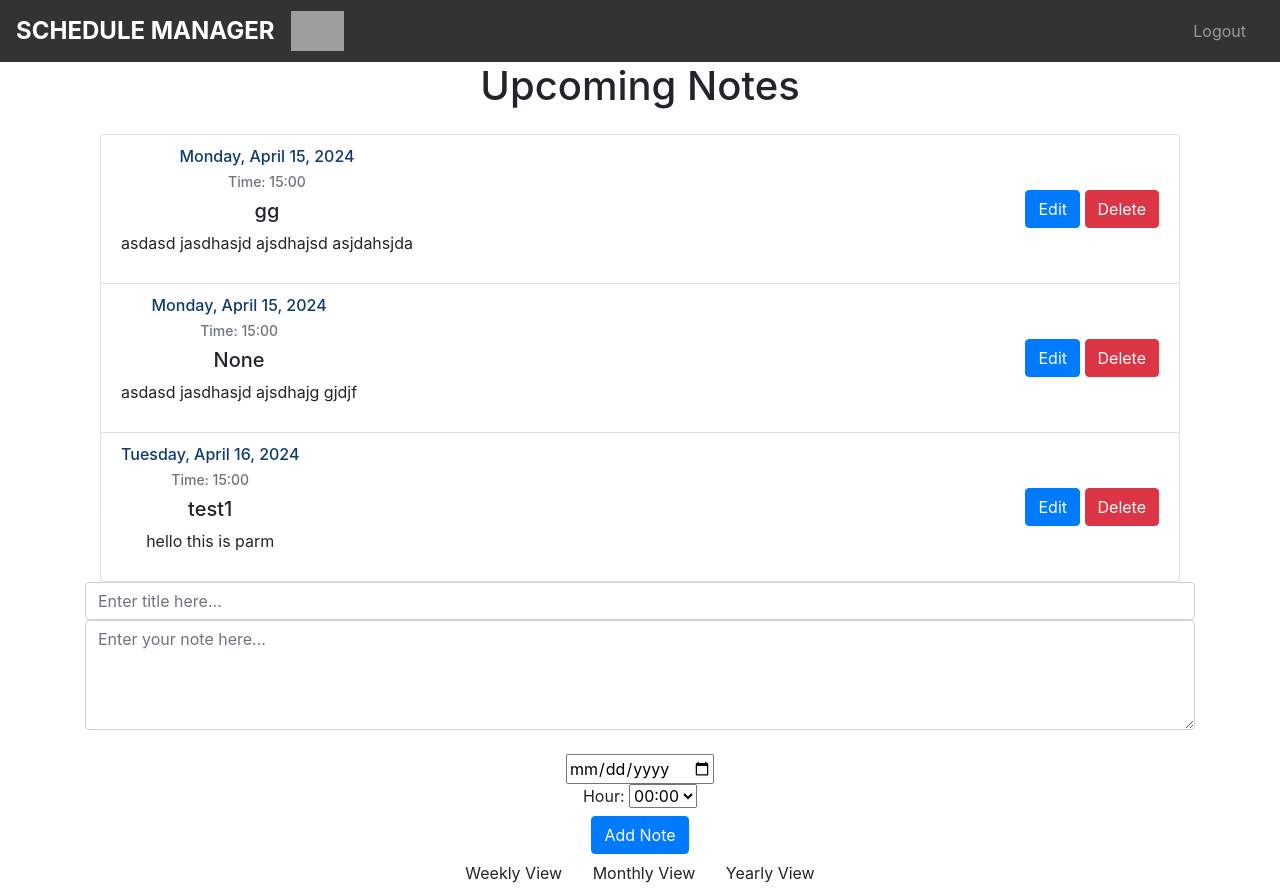
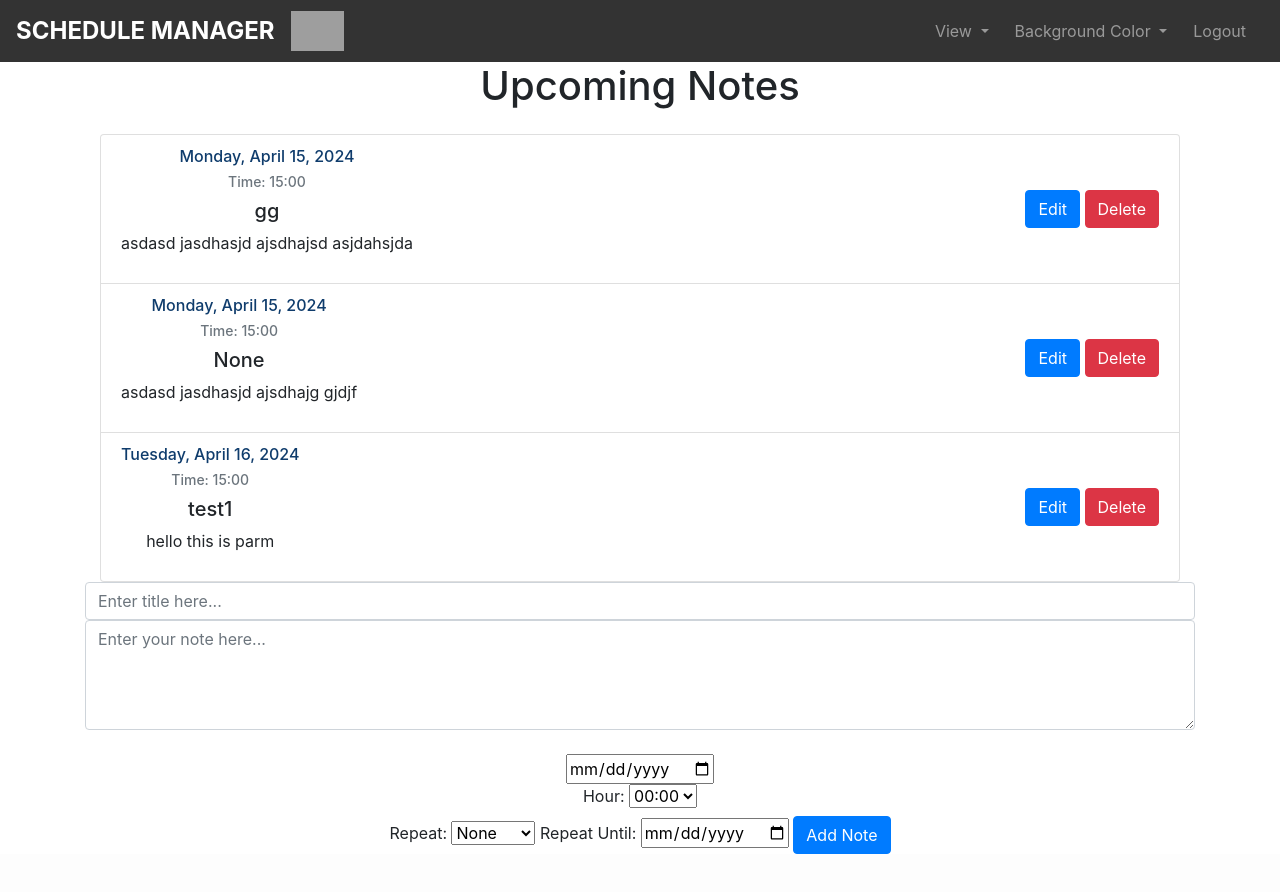
Before and after one commit to singhparmm/ScheduleMaster, a Flask app: page / in a window 1280 px wide. After the commit the page ends 854 px from the top, so only its background shows below. Run offline with Flask 3, Linux system fonts and the light colour scheme; a user stored in the database is signed in; data comes from the database, SQL or seed files in the repository; some libraries are stand-ins or nearby versions; grey boxes are pictures that could not be loaded.

Commit message:
Added repeat note and color option

```diff
--- a/website/templates/base.html
+++ b/website/templates/base.html
@@ -78,6 +78,26 @@
     <div class="collapse navbar-collapse" id="navbar">
       <div class="navbar-nav">
         {% if user.is_authenticated %}
+        <li class="nav-item dropdown">
+          <a class="nav-link dropdown-toggle" href="#" id="navbarDropdown" role="button" data-toggle="dropdown" aria-haspopup="true" aria-expanded="false">
+            View
+          </a>
+          <div class="dropdown-menu" aria-labelledby="viewDropdown">
+            <a class="dropdown-item" href="{{ url_for('views.weekly_view') }}">Weekly View</a>
+            <a class="dropdown-item" href="{{ url_for('views.monthly_view') }}">Monthly View</a>
+            <a class="dropdown-item" href="{{ url_for('views.yearly_view') }}">Yearly View</a>
+          </div>
+        </li>
+        <li class="nav-item dropdown">
+          <a class="nav-link dropdown-toggle" href="#" id="colorDropdown" role="button" data-toggle="dropdown" aria-haspopup="true" aria-expanded="false">
+            Background Color
+          </a>
+          <div class="dropdown-menu" aria-labelledby="colorDropdown">
+            <a class="dropdown-item" href="#" onclick="changeBackgroundColor('white')">White</a>
+            <a class="dropdown-item" href="#" onclick="changeBackgroundColor('lightgray')">Light Gray</a>
+            <a class="dropdown-item" href="#" onclick="changeBackgroundColor('lightblue')">Light Blue</a>
+          </div>
+        </li>
         <a class="nav-item nav-link" id="logout" href="/logout">Logout</a>
         {% else %}
         <a class="nav-item nav-link" id="login" href="/login">Login</a>
@@ -186,7 +206,17 @@ function toggleNoteContent(noteElement) {
 }
 
 
+function changeBackgroundColor(color) {
+    document.body.style.backgroundColor = color;
+    localStorage.setItem('backgroundColor', color);
+}
 
+window.onload = function() {
+    var savedColor = localStorage.getItem('backgroundColor');
+    if (savedColor) {
+      document.body.style.backgroundColor = savedColor;
+    }
+  };
 
 
 document.getElementById('add-note-form').addEventListener('submit', async (e) => {
@@ -195,11 +225,13 @@ document.getElementById('add-note-form').addEventListener('submit', async (e) =>
     const content = document.getElementById('note').value;
     const date = document.getElementById('note-date').value;
     const hour = document.getElementById('hour').value;
+    const repeatFrequency = document.getElementById('repeat-frequency').value;
+    const repeatDuration = document.getElementById('repeat-duration').value;
 
     const response = await fetch('/add_note', {
         method: 'POST',
         headers: {'Content-Type': 'application/json'},
-        body: JSON.stringify({title, date, hour, content})
+        body: JSON.stringify({title, date, hour, content, repeat_frequency: repeatFrequency, repeat_duration: repeatDuration})
     });
 
     if (response.ok) {
--- a/website/templates/day_detail.html
+++ b/website/templates/day_detail.html
@@ -12,8 +12,10 @@
             display: grid;
             grid-template-columns: 100px auto;
             gap: 10px;
+            background-color: white;
         }
         .time-slot, .note-entry {
+            background-color: white;
             padding: 10px;
             border: 1px solid #ccc;
         }
--- a/website/templates/home.html
+++ b/website/templates/home.html
@@ -40,23 +40,18 @@
             {% endfor %}
         </select>
         <br>
+        <label for="repeat-frequency">Repeat:</label>
+        <select name="repeat-frequency" id="repeat-frequency">
+            <option value="none">None</option>
+            <option value="daily">Daily</option>
+            <option value="weekly">Weekly</option>
+            <option value="monthly">Monthly</option>
+            <option value="yearly">Yearly</option>
+        </select>
+        <label for="repeat-duration">Repeat Until:</label>
+        <input type="date" name="repeat-duration" id="repeat-duration">
         <button type="submit" class="btn btn-primary">Add Note</button>
     </div>
 </form>
 
-  <div>
-    <a href="{{ url_for('views.weekly_view') }}" class="btn">Weekly View</a>
-    <a href="{{ url_for('views.monthly_view') }}" class="btn">Monthly View</a>
-    <a href="{{ url_for('views.yearly_view') }}" class="btn">Yearly View</a>
-  </div>
-
-  <script>
-
-
-
-
-
-
-
-  </script>
 {% endblock %}
--- a/website/templates/week_view.html
+++ b/website/templates/week_view.html
@@ -6,6 +6,9 @@
 <html lang="en">
     <head>
         <style>
+            .week-grid, .day-header, .time-slot {
+                background-color: white !important;
+            }
             .navigation-buttons {
                 display: flex;
                 justify-content: space-between;
--- a/website/views.py
+++ b/website/views.py
@@ -166,12 +166,33 @@ def add_note():
     content = data['content']
     date = data['date']
     hour = data['hour']
+    repeat_frequency = data.get('repeat_frequency')
+    repeat_duration = data.get('repeat_duration')
 
     try:
         note_date = datetime.strptime(date, '%Y-%m-%d').date()
         new_note = Note(title=title, data=content, date=note_date, hour=int(hour), user_id=current_user.id)
         db.session.add(new_note)
         db.session.commit()
+
+        if repeat_frequency and repeat_duration:
+            if repeat_frequency == 'daily':
+                repeat_interval = timedelta(days=1)
+            elif repeat_frequency == 'weekly':
+                repeat_interval = timedelta(weeks=1)
+            elif repeat_frequency == 'monthly':
+                repeat_interval = relativedelta(months=1)
+            elif repeat_frequency == 'yearly':
+                repeat_interval = relativedelta(years=1)
+
+            repeat_end_date = datetime.strptime(repeat_duration, '%Y-%m-%d').date()
+            current_date = note_date
+            while current_date < repeat_end_date:
+                current_date += repeat_interval
+                new_note = Note(title=title, data=content, date=current_date, hour=int(hour), user_id=current_user.id)
+                db.session.add(new_note)
+            db.session.commit()
+
         return jsonify({'message': 'Note added successfully'})
     except Exception as e:
         return jsonify({'message': 'Error adding note: ' + str(e)}), 400
```
